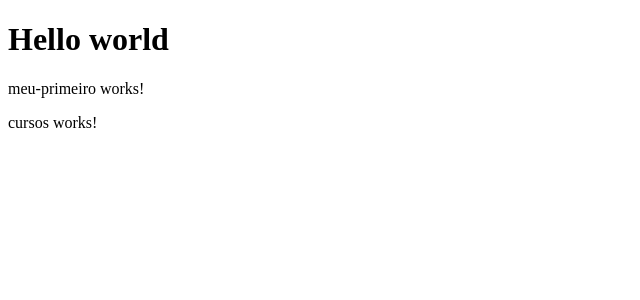
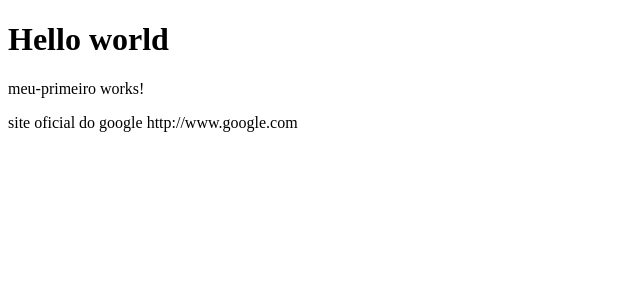
Before and after one commit to lindembergs/curso-angular-loiane, an Angular app: page / in a window 1280 px wide. Shown: the top 300 px of the page, without its empty margins (0-640 px from the left). Built offline with nearby package versions, Linux system fonts and the light colour scheme.

Commit message:
treinando a lógica e interpolação

```diff
--- a/src/app/cursos/cursos-detalhe/cursos-detalhe.component.ts
+++ b/src/app/cursos/cursos-detalhe/cursos-detalhe.component.ts
@@ -7,4 +7,6 @@ import { Component } from '@angular/core';
 })
 export class CursosDetalheComponent {
 
+
+
 }
--- a/src/app/cursos/cursos.component.html
+++ b/src/app/cursos/cursos.component.html
@@ -1 +1 @@
-<p>cursos works!</p>
+<p>site oficial do google {{nomePortal}}</p>
--- a/src/app/cursos/cursos.component.ts
+++ b/src/app/cursos/cursos.component.ts
@@ -6,5 +6,9 @@ import { Component } from '@angular/core';
   styleUrls: ['./cursos.component.css']
 })
 export class CursosComponent {
+  nomePortal: string;
 
+  constructor(){
+    this.nomePortal = 'http://www.google.com';
+  }
 }
```
